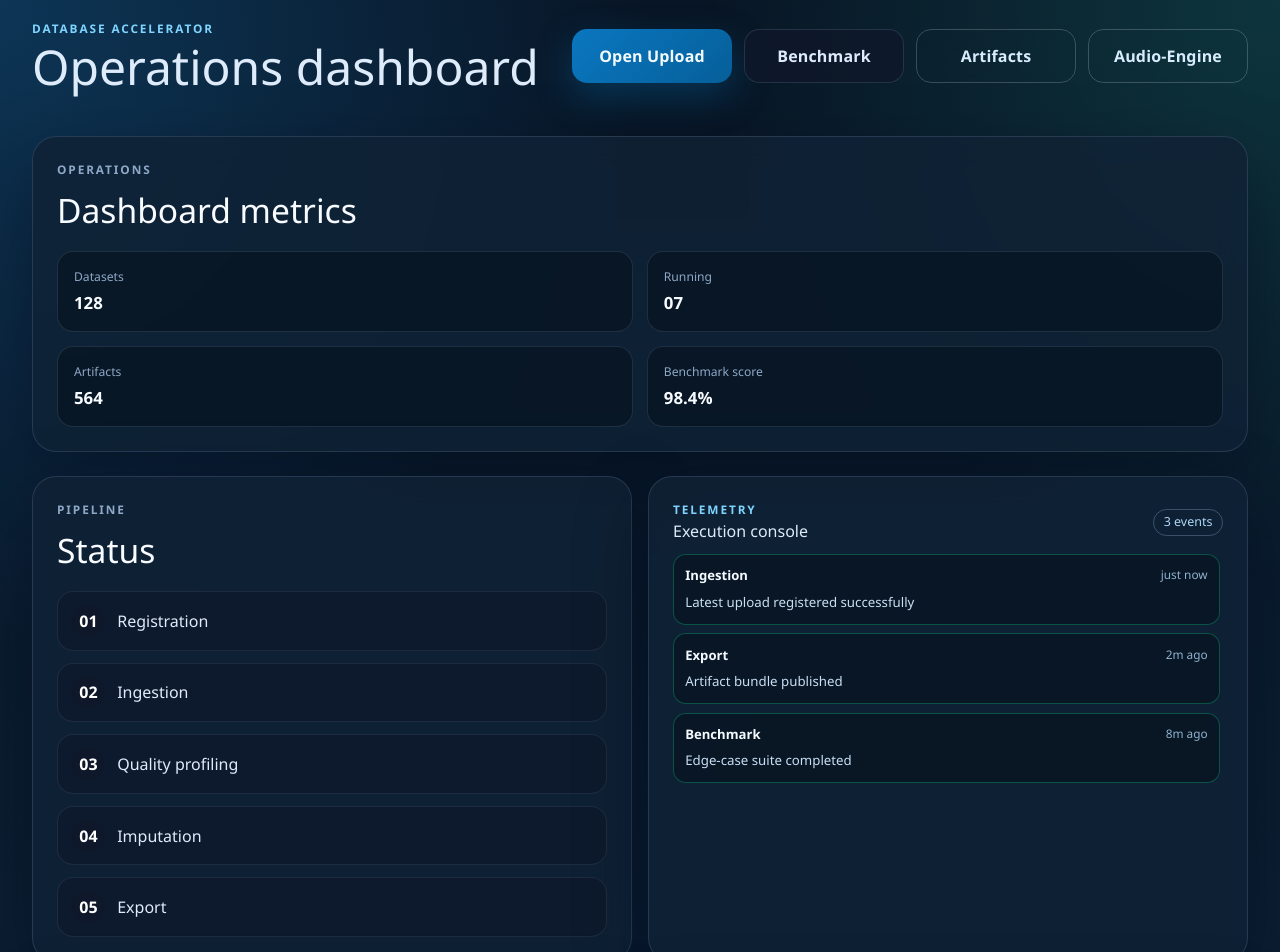
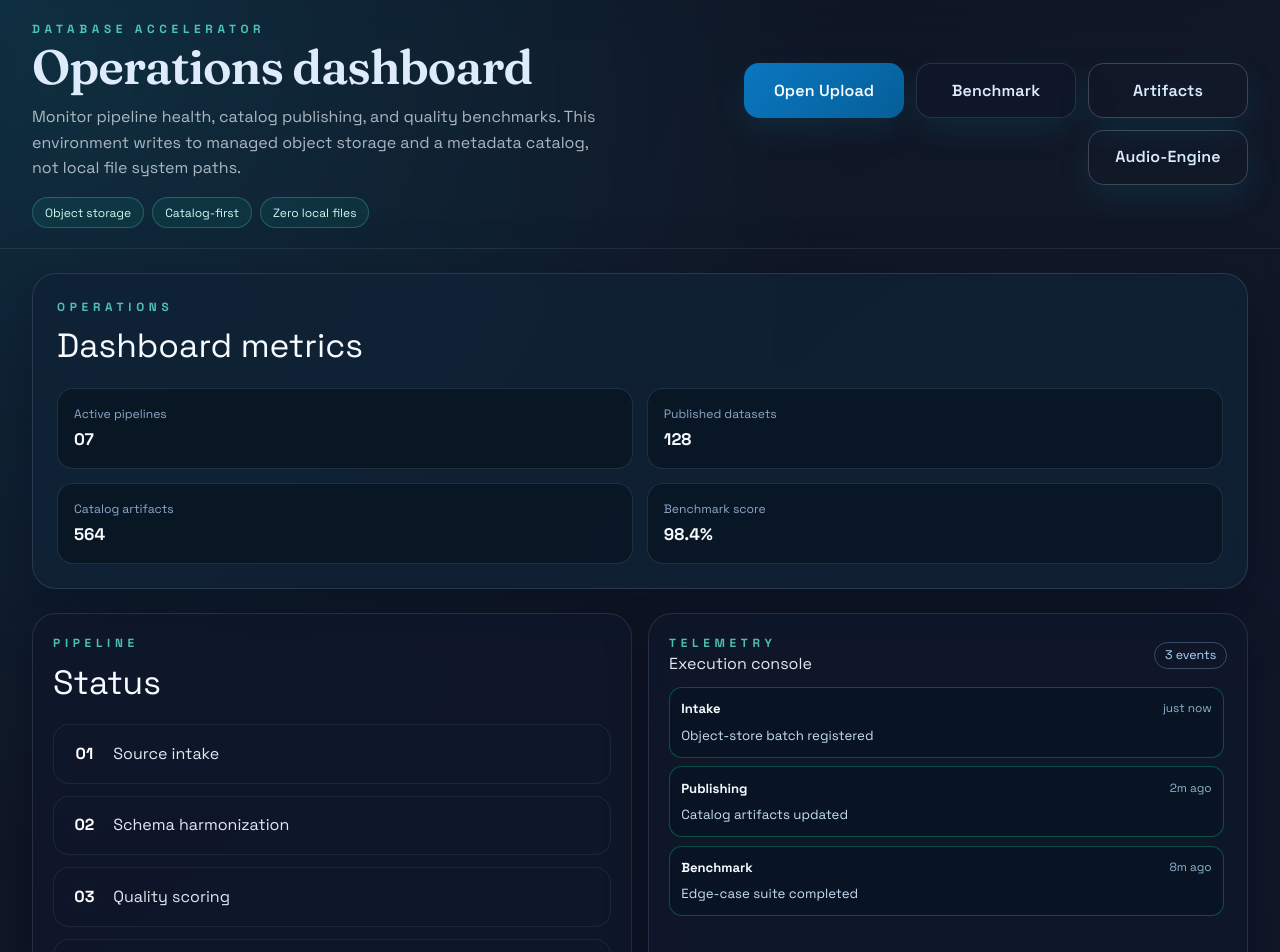
Before and after one commit to Nithish-1622/Database-Accelerator-v1, a React (Vite) app in the folder frontend/: page / in a window 1280 px wide. Shown: the top 952 px of the page. Built offline with nearby package versions, Linux system fonts and the light colour scheme.

Commit message:
Mod : Dashboard page Improvised

```diff
--- a/frontend/src/pages/AudioPage.jsx
+++ b/frontend/src/pages/AudioPage.jsx
@@ -47,6 +47,26 @@ export default function AudioPage() {
       .map(([word, count]) => ({ word, count: Number(count) || 0 }))
       .sort((a, b) => b.count - a.count)
   }, [histogram])
+
+  const keywordPieData = useMemo(() => {
+    return keywords
+      .slice(0, 8)
+      .map((item) => ({
+        name: item.keyword,
+        value: Number(item.frequency) || 0,
+      }))
+  }, [keywords])
+
+  const clusterPieData = useMemo(() => {
+    const labels = clusters?.labels || {}
+    const counts = Object.values(labels).reduce((acc, label) => {
+      const key = `Cluster ${label + 1}`
+      acc[key] = (acc[key] || 0) + 1
+      return acc
+    }, {})
+
+    return Object.entries(counts).map(([name, value]) => ({ name, value }))
+  }, [clusters])
 
   const summaryStats = useMemo(() => {
     const transcriptWords = transcript.trim() ? transcript.trim().split(/\s+/).length : 0
@@ -339,7 +359,8 @@ export default function AudioPage() {
           </div>
         </section>
 
-        <section className="grid gap-6 xl:grid-cols-2">
+        <section className="grid gap-6 xl:grid-cols-[1.15fr_0.85fr] xl:items-start">
+          <div className="space-y-6">
             <div className="rounded-3xl border border-white/10 bg-slate-950/60 p-6 shadow-xl">
               <div className="flex items-center justify-between gap-4">
                 <div>
@@ -349,6 +370,33 @@ export default function AudioPage() {
               </div>
               <div className="mt-4 h-[340px]">
                 <AudioVisualizer type="bar" data={histogram} />
+              </div>
+            </div>
+
+            <div className="grid gap-6 md:grid-cols-2">
+              <div className="rounded-3xl border border-white/10 bg-slate-950/60 p-6 shadow-xl">
+                <div className="flex items-center justify-between gap-4">
+                  <div>
+                    <h3 className="text-lg font-semibold text-white">Keyword Share</h3>
+                    <p className="mt-1 text-sm text-slate-400">A quick pie view of the top extracted keyword frequencies.</p>
+                  </div>
+                </div>
+                <div className="mt-4 h-[320px]">
+                  <AudioVisualizer type="pie" data={keywordPieData} />
+                </div>
+              </div>
+
+              <div className="rounded-3xl border border-white/10 bg-slate-950/60 p-6 shadow-xl">
+                <div className="flex items-center justify-between gap-4">
+                  <div>
+                    <h3 className="text-lg font-semibold text-white">Cluster Distribution</h3>
+                    <p className="mt-1 text-sm text-slate-400">How extracted keywords were grouped by the backend clustering step.</p>
+                  </div>
+                </div>
+                <div className="mt-4 h-[320px]">
+                  <AudioVisualizer type="pie" data={clusterPieData} />
+                </div>
+              </div>
             </div>
           </div>
 
--- a/frontend/src/pages/DashboardPage.css
+++ b/frontend/src/pages/DashboardPage.css
@@ -1,3 +1,5 @@
+@import url('https://fonts.googleapis.com/css2?family=Space+Grotesk:wght@400;500;600;700&family=Fraunces:opsz,wght@9..144,600&display=swap');
+
 .dashboard-shell {
   display: grid;
   gap: 1.5rem;
@@ -6,6 +8,65 @@
 
 .dashboard-page {
   min-height: 100vh;
+  background: radial-gradient(circle at top left, rgba(34, 211, 238, 0.16), transparent 40%),
+    radial-gradient(circle at bottom right, rgba(16, 185, 129, 0.15), transparent 35%),
+    linear-gradient(140deg, #0b1020, #111827 40%, #0f172a 100%);
+  color: #e2e8f0;
+  font-family: 'Space Grotesk', 'Trebuchet MS', sans-serif;
+}
+
+.dashboard-page h1 {
+  font-family: 'Fraunces', 'Times New Roman', serif;
+  font-size: clamp(2rem, 2vw + 1.6rem, 3.2rem);
+  letter-spacing: -0.02em;
+}
+
+.dashboard-page .eyebrow {
+  letter-spacing: 0.4em;
+  text-transform: uppercase;
+  color: rgba(94, 234, 212, 0.8);
+}
+
+.dashboard-subtitle {
+  margin-top: 0.75rem;
+  max-width: 640px;
+  color: rgba(226, 232, 240, 0.75);
+  line-height: 1.6;
+}
+
+.dashboard-tags {
+  margin-top: 1rem;
+  display: flex;
+  flex-wrap: wrap;
+  gap: 0.5rem;
+}
+
+.dashboard-tags span {
+  padding: 0.35rem 0.75rem;
+  border-radius: 999px;
+  border: 1px solid rgba(94, 234, 212, 0.25);
+  background: rgba(15, 118, 110, 0.18);
+  font-size: 0.75rem;
+  color: #ccfbf1;
+}
+
+.navbar--workspace {
+  border-bottom: 1px solid rgba(148, 163, 184, 0.15);
+  padding: 2.5rem 2.75rem 1.5rem;
+  backdrop-filter: blur(18px);
+}
+
+.navbar--workspace .nav-actions .button {
+  box-shadow: 0 12px 30px rgba(14, 116, 144, 0.18);
+}
+
+.dashboard-shell .dashboard-grid > *,
+.dashboard-shell .dashboard-grid--triple > * {
+  border-radius: 1.5rem;
+  background: rgba(15, 23, 42, 0.72);
+  border: 1px solid rgba(148, 163, 184, 0.18);
+  box-shadow: 0 18px 40px rgba(2, 6, 23, 0.4);
+  padding: 1.25rem;
 }
 
 .dashboard-grid {
--- a/frontend/src/pages/DashboardPage.jsx
+++ b/frontend/src/pages/DashboardPage.jsx
@@ -8,30 +8,30 @@ import BenchmarkCharts from '../components/BenchmarkCharts/BenchmarkCharts'
 import './DashboardPage.css'
 
 const metrics = [
-  { label: 'Datasets', value: '128' },
-  { label: 'Running', value: '07' },
-  { label: 'Artifacts', value: '564' },
+  { label: 'Active pipelines', value: '07' },
+  { label: 'Published datasets', value: '128' },
+  { label: 'Catalog artifacts', value: '564' },
   { label: 'Benchmark score', value: '98.4%' },
 ]
 
 const stages = [
-  { label: 'Registration' },
-  { label: 'Ingestion' },
-  { label: 'Quality profiling' },
-  { label: 'Imputation' },
-  { label: 'Export' },
+  { label: 'Source intake' },
+  { label: 'Schema harmonization' },
+  { label: 'Quality scoring' },
+  { label: 'Feature assembly' },
+  { label: 'Publishing' },
 ]
 
 const datasets = [
-  { id: 'ds-01', name: 'Customer churn refresh', description: 'High-volume nightly batch', rows: '120K', artifacts: '6', status: 'Ready', statusClass: 'ready' },
-  { id: 'ds-02', name: 'Product telemetry', description: 'Streaming export snapshot', rows: '45K', artifacts: '8', status: 'Running', statusClass: 'live' },
+  { id: 'ds-01', name: 'Customer churn refresh', description: 'Nightly object-store to lakehouse sync', rows: '120K', artifacts: '6', status: 'Ready', statusClass: 'ready' },
+  { id: 'ds-02', name: 'Product telemetry', description: 'Streaming events with catalog publishing', rows: '45K', artifacts: '8', status: 'Running', statusClass: 'live' },
 ]
 
 const artifacts = [
-  { label: 'clean_dataset.csv', href: '#' },
-  { label: 'quality_report.pdf', href: '#' },
-  { label: 'imputation_log.json', href: '#' },
-  { label: 'benchmark_report.json', href: '#' },
+  { label: 'catalog:clean_dataset_v1', href: '#' },
+  { label: 'report:quality_scorecard', href: '#' },
+  { label: 'lineage:imputation_run_42', href: '#' },
+  { label: 'benchmark:edge_suite_2026-05', href: '#' },
 ]
 
 const benchmarks = [
@@ -42,8 +42,8 @@ const benchmarks = [
 ]
 
 const logs = [
-  { stage: 'Ingestion', status: 'success', message: 'Latest upload registered successfully', timestamp: 'just now' },
-  { stage: 'Export', status: 'success', message: 'Artifact bundle published', timestamp: '2m ago' },
+  { stage: 'Intake', status: 'success', message: 'Object-store batch registered', timestamp: 'just now' },
+  { stage: 'Publishing', status: 'success', message: 'Catalog artifacts updated', timestamp: '2m ago' },
   { stage: 'Benchmark', status: 'success', message: 'Edge-case suite completed', timestamp: '8m ago' },
 ]
 
@@ -54,6 +54,15 @@ function DashboardPage() {
         <div>
           <p className="eyebrow">Database Accelerator</p>
           <h1>Operations dashboard</h1>
+          <p className="dashboard-subtitle">
+            Monitor pipeline health, catalog publishing, and quality benchmarks. This environment writes to managed
+            object storage and a metadata catalog, not local file system paths.
+          </p>
+          <div className="dashboard-tags">
+            <span>Object storage</span>
+            <span>Catalog-first</span>
+            <span>Zero local files</span>
+          </div>
         </div>
         <div className="nav-actions">
           <Link to="/upload" className="button button-primary">Open Upload</Link>
```
Lines whose indentation alone changed are shown as unchanged.
